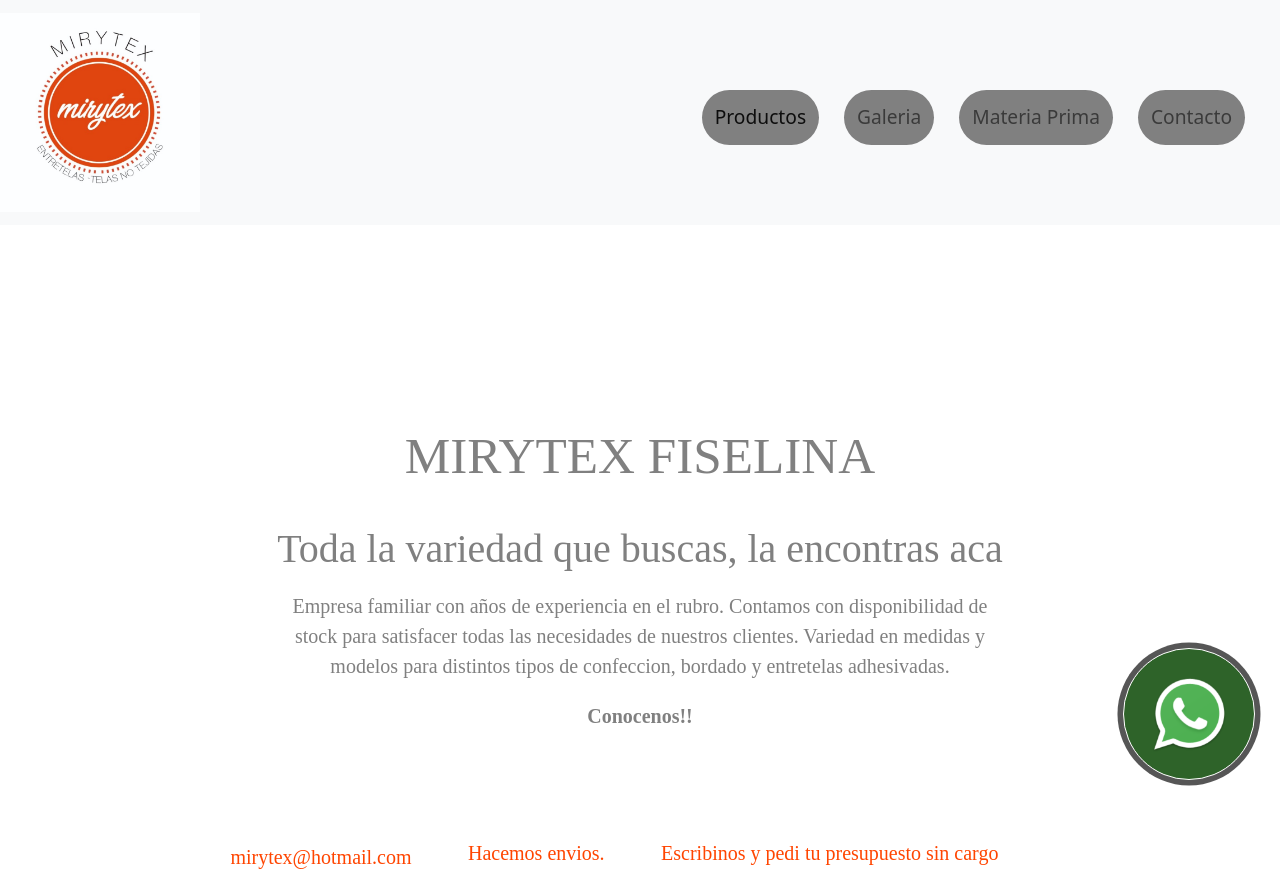
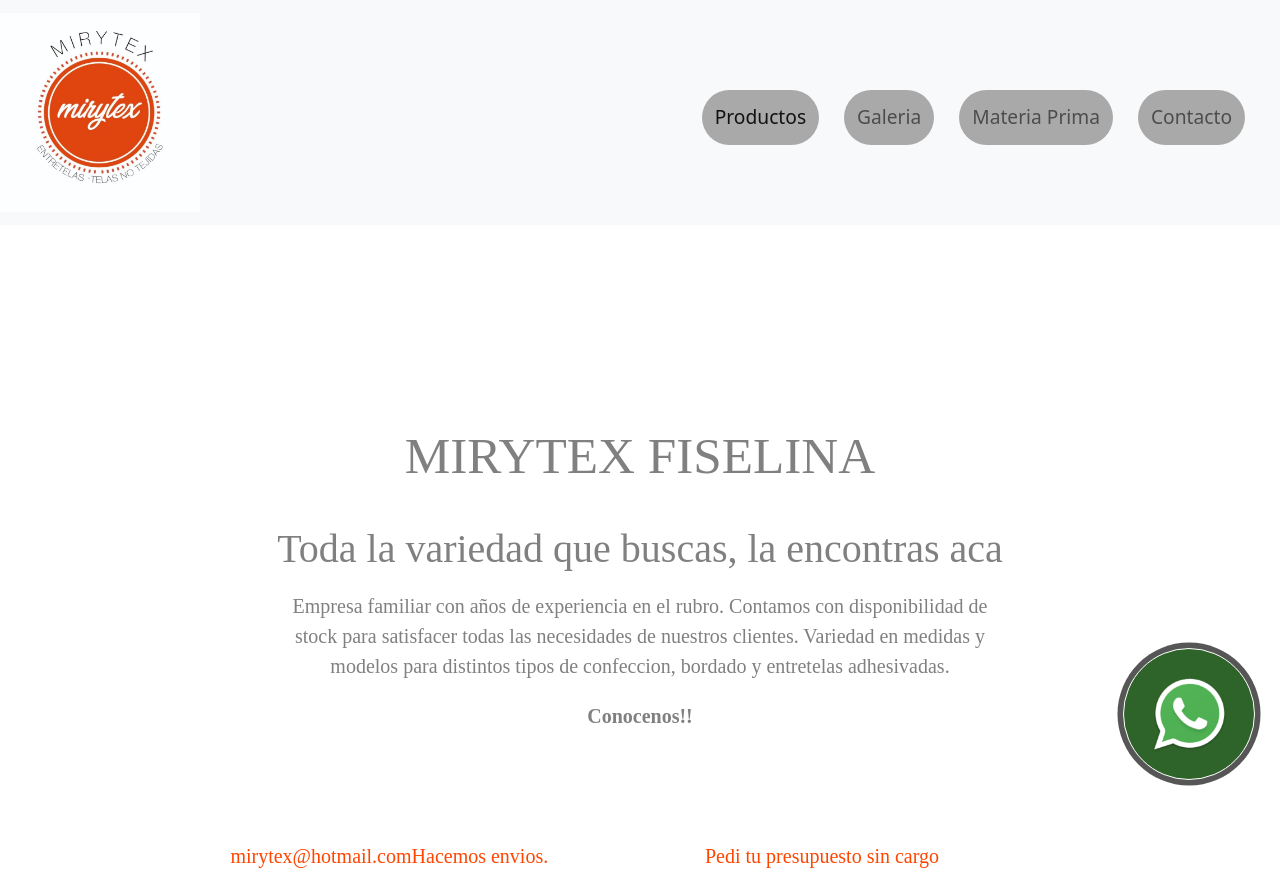
Before and after one commit to paulavguzman/proyecto-mirytex, a website: page index.html in a window 1280 px wide. Shown: the top 889 px of the page. Drawn offline with nearby package versions, Linux system fonts and the light colour scheme; grey boxes are pictures that could not be loaded.

Commit message:
cambios al footer

```diff
--- a/index.html
+++ b/index.html
@@ -1,6 +1,5 @@
 <!DOCTYPE html>
 <html lang="es">
-    <!--Head: es la parte cerebral de HTML, todo lo que el usuario no ve-->
 <head>
     <meta charset="UTF-8">
     <meta http-equiv="X-UA-Compatible" content="IE=edge">
@@ -12,10 +11,8 @@
     <enlace href="https: //fonts.googleapis.com/css2? family= Oswald & family= Poppins:ital,wght@0,200;1,400 & family= Source+Code+Pro:wght@200;300 & display=swap" rel="stylesheet">
     <link rel="stylesheet" href="https://cdn.jsdelivr.net/npm/bootstrap@5.2.0-beta1/dist/css/bootstrap.min.css">
     <link rel="stylesheet" href="css/style.css">
-    <!--Title es el titulo de mi pestaña en el navegador-->
     <title>Mirytex</title>
 </head>
-<!--hace referencia a lo que se ve en mi HTML, lo ve el usuario-->
 <body>
         <div class="container-s">
           <header class="row">
@@ -63,9 +60,9 @@
         <footer>
             <div class="contenedor">
                 <div class="datos">
-                    <a href="mailto:mirytex@hotmail.com">mirytex@hotmail.com</a>
-                  <h3> Hacemos envios.</h3>
-                  <h4> Escribinos y pedi tu presupuesto sin cargo</h4>
+                  <a href="mailto:mirytex@hotmail.com">mirytex@hotmail.com </a>
+                  <h3>Hacemos envios.</h3>
+                  <h4>Pedi tu presupuesto sin cargo</h4>
                 </div>
 
                 <div class="mapa">
--- a/scss/style.scss
+++ b/scss/style.scss
@@ -1,8 +1,7 @@
 
 @import "utilities/variables";
-@mixin colores ($background){
-     background-color: $background;
-}
+@import "utilities/mixin";
+
 body{
     background-color: $color-principal;
 
@@ -232,35 +231,18 @@
                 }
             }
 
+            h3{
+                color: $color-secundario;
+                text-align: center;
+            }
+            h4{
+                color: $color-secundario;
+                text-align: center;
+            }
         }
 
 }
 
-.contenedor h3 {
-    width: 80%;
-    color:  $color-secundario;
-    display: flex;
-    flex-direction: row;
-    margin: 0 auto;
-    padding: 4opx 0;
-    text-align: center;
-    font-size: 20px;
-    font-family:'Source Code Pro', monoespaciado;
-
-}
-
-.contenedor h4 {
-    width: 80%;
-    color: $color-secundario;
-    display: flex;
-    flex-direction: row;
-    margin: 0 auto;
-    text-align: center;
-    font-size: 20px;
-    font-family:'Source Code Pro', monoespaciado;
-    margin-right: 15%;
-
-}
 .mapa {
     width: 100%;
 }
--- /dev/null
+++ b/scss/utilities/_mixin.scss
@@ -0,0 +1,4 @@
+// mixin
+@mixin colores ($background){
+    background-color: $background;
+}
```
Also changed, not shown: pages/contacto.html (+2 -2 lines), pages/galeria.html (+1 -1 lines), pages/materia-prima.html (+1 -1 lines), pages/productos.html (+1 -1 lines), css/style.css, scss/style.css, 1 other file.
